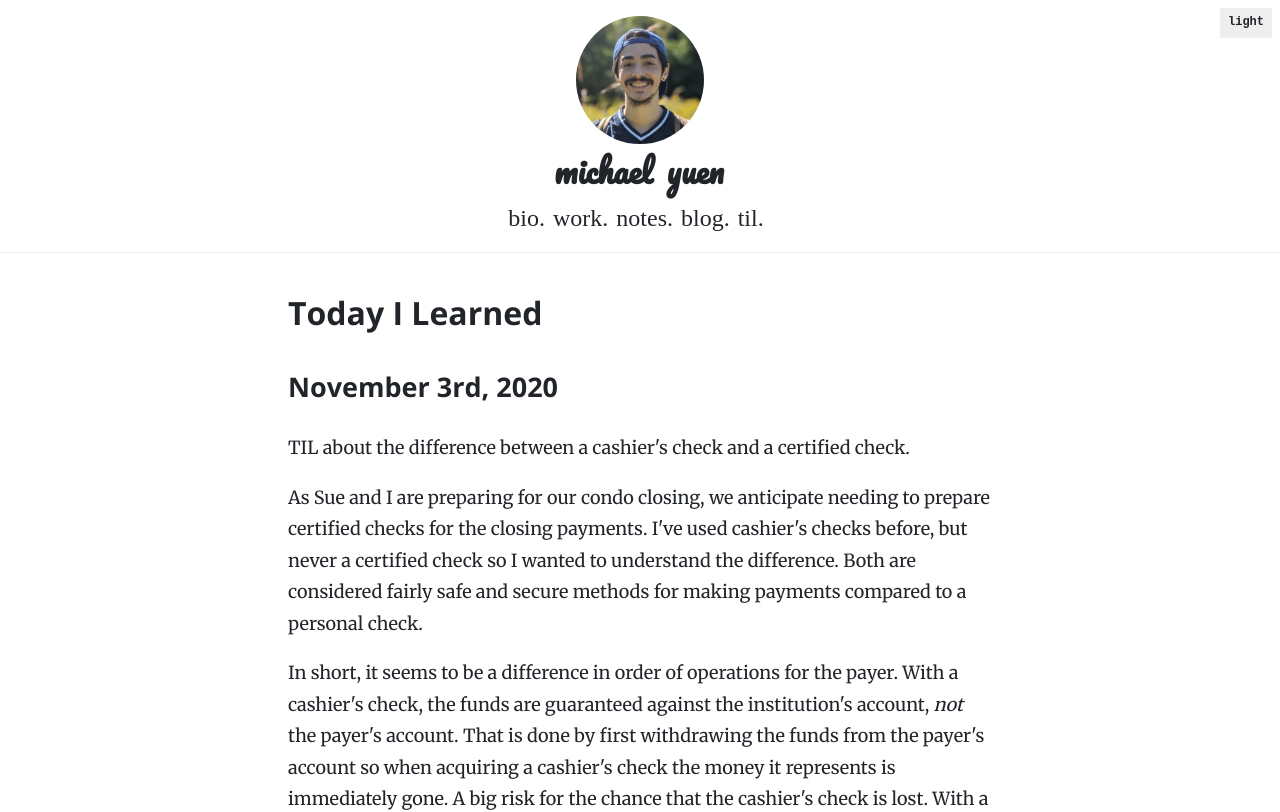
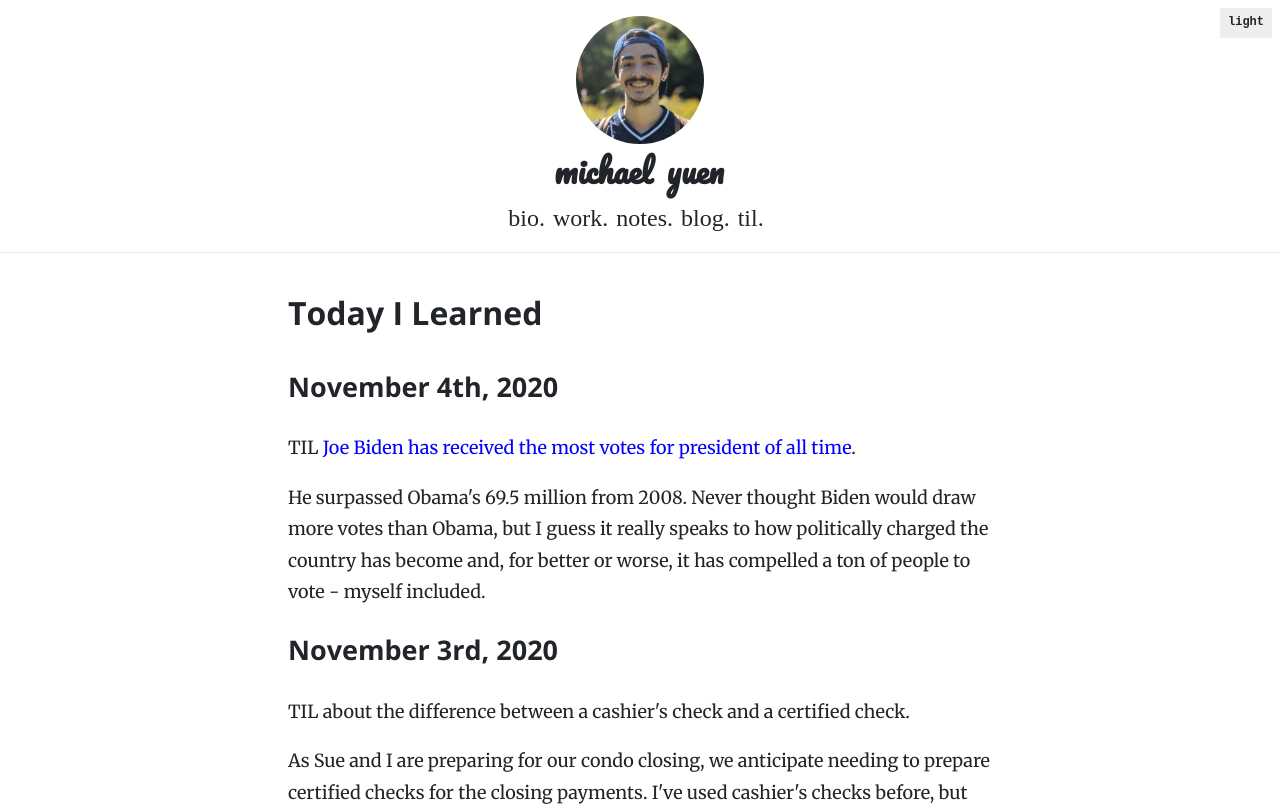
Before and after one commit to michaelyuen/personal-website, a Next.js app in the folder v5/: page /today-i-learned in a window 1280 px wide. Shown: the top 812 px of the page. Built offline with nearby package versions, Linux system fonts and the light colour scheme; a web font is replaced by a local one.

Commit message:
Add TIL for 2020-11-04

```diff
--- a/v5/pages/today-i-learned.tsx
+++ b/v5/pages/today-i-learned.tsx
@@ -4,6 +4,23 @@ export default function TIL() {
   return (
     <section className="TILContainer">
       <h1>Today I Learned</h1>
+      <h2>November 4th, 2020</h2>
+      <p>
+        TIL{" "}
+        <a
+          href="https://www.cbsnews.com/news/joe-biden-popular-vote-record-barack-obama-us-presidential-election-donald-trump/"
+          target="_blank"
+        >
+          Joe Biden has received the most votes for president of all time
+        </a>
+        .
+      </p>
+      <p>
+        He surpassed Obama's 69.5 million from 2008. Never thought Biden would
+        draw more votes than Obama, but I guess it really speaks to how
+        politically charged the country has become and, for better or worse, it
+        has compelled a ton of people to vote - myself included.
+      </p>
       <h2>November 3rd, 2020</h2>
       <p>
         TIL about the difference between a cashier's check and a certified
```
